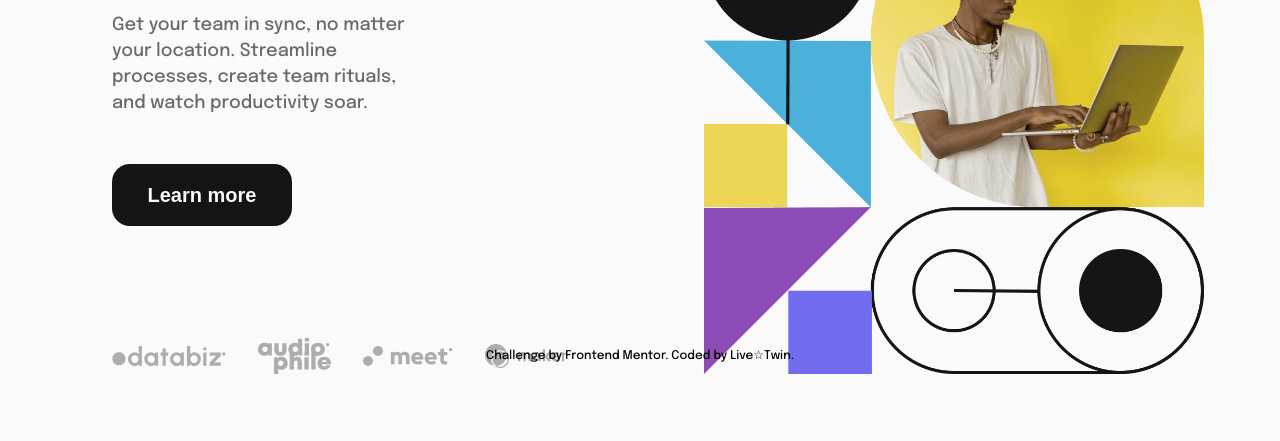
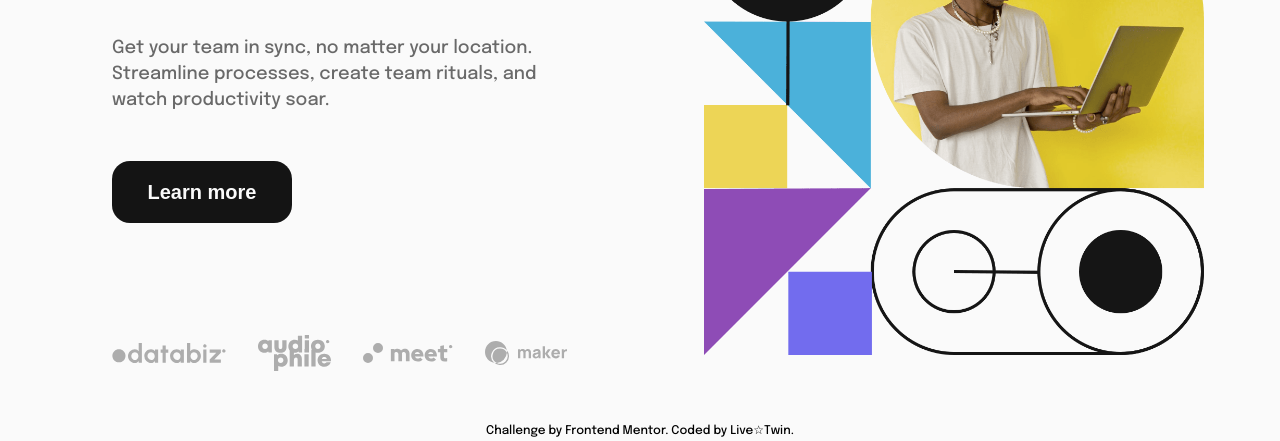
Before and after one commit to LivexTwin/intro-section-with-dropdown-navigation-main, a plain HTML site: page index.html in a window 1280 px wide. Shown: the part 456-897 px from the top of the page. Before the commit the page ends 830 px from the top, so only its background shows below. Drawn offline with Linux system fonts and the light colour scheme.

Commit message:
changed hero  padding changes

```diff
--- a/components/main.css
+++ b/components/main.css
@@ -47,7 +47,6 @@
   .hero {
     display: grid;
     grid-template-columns: 1fr 1fr;
-    height: 80dvh;
     margin-top: 2rem;
     gap: 8rem;
   }
@@ -68,7 +67,7 @@
   .hero__desc {
     color: var(--clr-light);
     font-size: var(--size-lg);
-    padding-right: 10rem;
+    padding-right: 2rem;
   }
 
   .btn {
@@ -84,7 +83,11 @@
 
   .hero__right {
     max-width: 500px;
-    margin-top: 3.2rem;
+
+    margin-top: 2rem;
+  }
+  .hero__right img {
+    padding-bottom: 1rem;
   }
 }
 
--- a/components/style.css
+++ b/components/style.css
@@ -49,7 +49,7 @@ body {
   max-width: 1440px;
   margin-left: auto;
   margin-right: auto;
-  overflow: hidden;
+
   font-family: "epilogue", sans-serif;
   background-color: var(--clr-white);
 }
```
